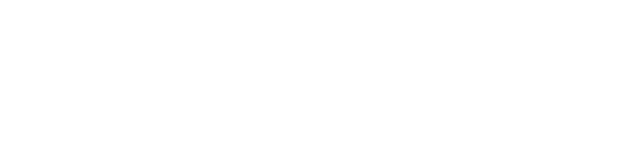
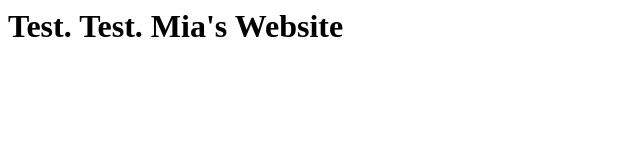
Before and after one commit to WVCS/website-MiSun22, a plain HTML site: page index.html in a window 1280 px wide. Shown: the whole page, without its empty margins (0-640 px from the left). Drawn offline with Linux system fonts and the light colour scheme.

Commit message:
added code to test

```diff
--- a/index.html
+++ b/index.html
@@ -1,5 +1,5 @@
 <html>
-
+  <h1> Test. Test. Mia's Website </h1>
 
 
 
```
